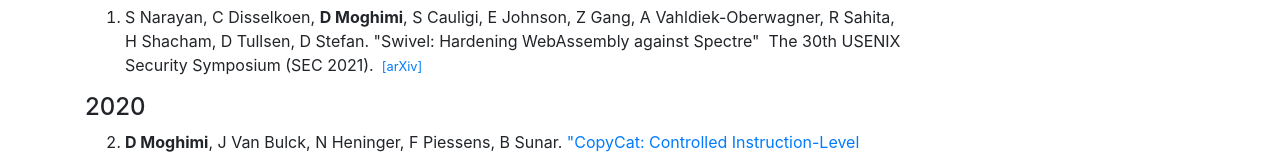
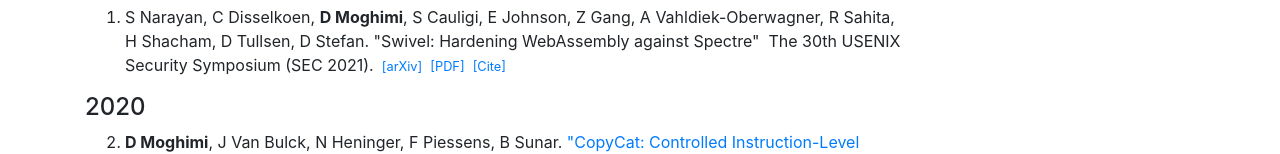
Before and after one commit to flowyroll/flowyroll.github.io, a plain HTML site: page pub.html in a window 1280 px wide. Shown: the part 193-347 px from the top of the page. Drawn offline with nearby package versions, Linux system fonts and the light colour scheme; some icons are missing.

Commit message:
add paper cite

```diff
--- a/pub.html
+++ b/pub.html
@@ -83,6 +83,8 @@
           <li>S Narayan, C Disselkoen, <strong>D Moghimi</strong>, S Cauligi, E Johnson, Z Gang, A Vahldiek-Oberwagner, R Sahita, H Shacham, D Tullsen, D Stefan. <a>"Swivel: Hardening WebAssembly against Spectre"</a>
             The 30th USENIX Security Symposium (SEC 2021).
             <small><a href="https://arxiv.org/abs/2102.12730">&nbsp;[arXiv]</a></small>
+            <small><a href="papers/usenixsec20-Swivel.pdf">&nbsp;[PDF]</a></small>
+            <small><a href="papers/usenixsec20-Swivel.bib">&nbsp;[Cite]</a></small>
           </li>
         </ol>
         <h4>2020</h4>
```
Also changed, not shown: 2 other files.
